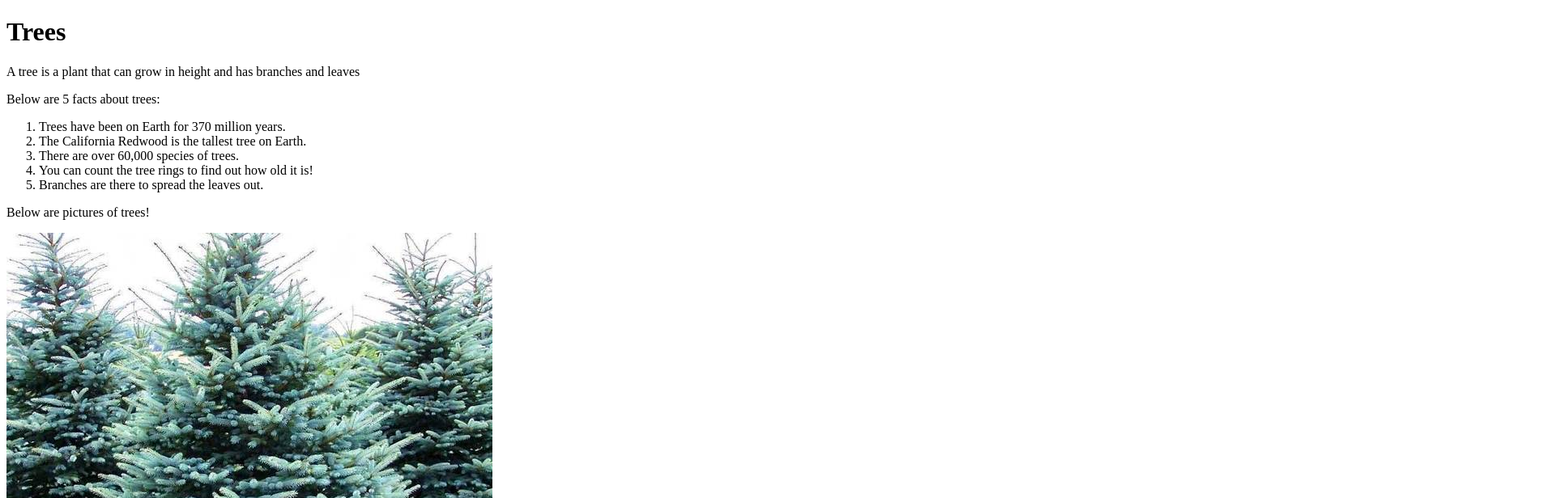
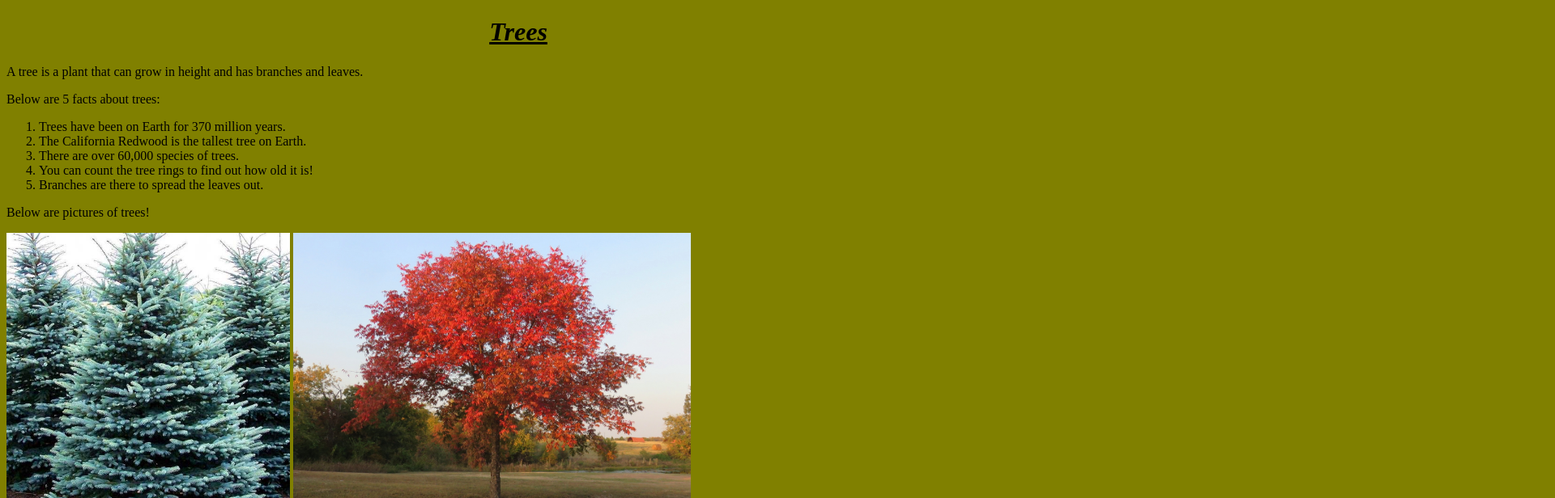
Before and after one commit to Tabithawa/photogallery, a plain HTML site: page index.html in a window 1280 px wide. Shown: the top 616 px of the page at 81% size, 1920 px wide, since content can reach past the window. Drawn offline with Linux system fonts and the light colour scheme.

Commit message:
add styling

```diff
--- a/index.css
+++ b/index.css
@@ -0,0 +1,13 @@
+body{
+    background-color: olive;
+}
+
+img {
+    height: 350px;
+}
+
+h1{
+    font-style: italic;
+    text-align: center;
+    text-decoration-line: underline;
+}
--- a/index.html
+++ b/index.html
@@ -5,10 +5,11 @@
     <meta http-equiv="X-UA-Compatible" content="IE=edge">
     <meta name="viewport" content="width=device-width, initial-scale=1.0">
     <title>Photo Gallery</title>
+    <link rel="stylesheet" type="text/css" href="index.css">
 </head>
 <body>
     <h1>Trees</h1>
-    <p>A tree is a plant that can grow in height and has branches and leaves</p>
+    <p>A tree is a plant that can grow in height and has branches and leaves.</p>
     <p>Below are 5 facts about trees:</p>
     <ol>
         <li>Trees have been on Earth for 370 million years.</li>
@@ -20,7 +21,7 @@
     <p>Below are pictures of trees!</p>
 
     <img src="blue spruce.jpg" alt="blue spruce">
-    <img src="Chinese-Pistache-in-the-fall.jpg" alt="pistachio">
+    <img class="pist" src="Chinese-Pistache-in-the-fall.jpg" alt="pistachio">
     <img src="dragon tree.jpg" alt="dragon tree">
     <img src="magnolia kobus.jpg" alt="magnolia">
     <img src="Papaya-tree.jpg" alt="papaya">
```
